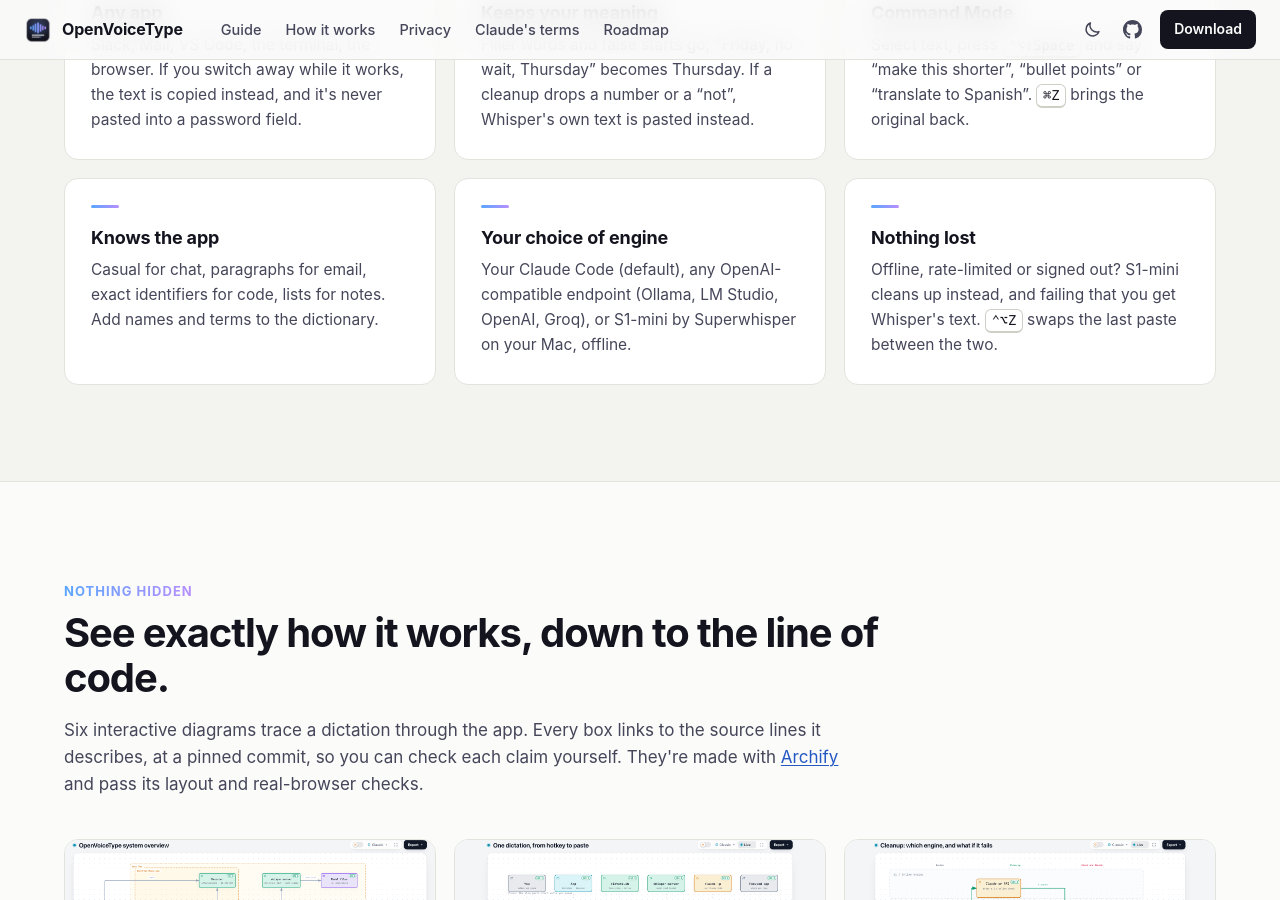
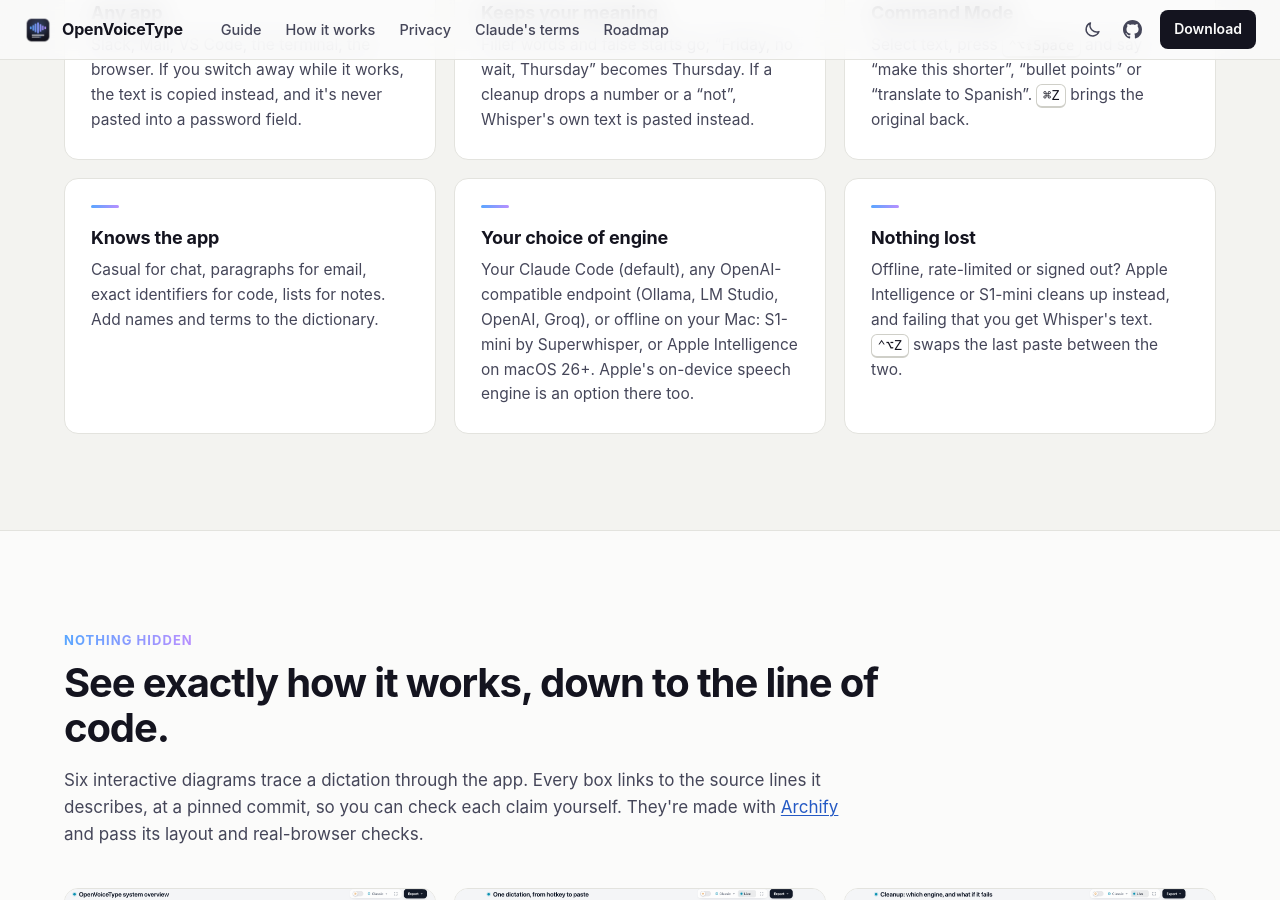
Before and after one commit to mahfuzur/openvoicetype, a Jekyll site: the page built from docs/index.html, in a window 1280 px wide and 900 px high, scrolled down 1710 px. Built offline with Jekyll 4.4.1, drawn with Linux system fonts in a browser that asks for light colours; some of the changed text lies outside the part shown.

Commit message:
Website: Apple's on-device engines next to S1-mini, as in the README
Co-Authored-By: Claude Opus 5.5 <noreply@anthropic.com>

```diff
--- a/docs/index.html
+++ b/docs/index.html
@@ -77,8 +77,9 @@ description: Open-source dictation for macOS. Whisper transcribes on your Mac; t
       <article class="card"><h3>Knows the app</h3><p>Casual for chat, paragraphs for email, exact identifiers for code,
         lists for notes. Add names and terms to the dictionary.</p></article>
       <article class="card"><h3>Your choice of engine</h3><p>Your Claude Code (default), any OpenAI-compatible endpoint
-        (Ollama, LM Studio, OpenAI, Groq), or S1-mini by Superwhisper on your Mac, offline.</p></article>
-      <article class="card"><h3>Nothing lost</h3><p>Offline, rate-limited or signed out? S1-mini cleans up instead, and
+        (Ollama, LM Studio, OpenAI, Groq), or offline on your Mac: S1-mini by Superwhisper, or Apple Intelligence on macOS 26+.
+        Apple's on-device speech engine is an option there too.</p></article>
+      <article class="card"><h3>Nothing lost</h3><p>Offline, rate-limited or signed out? Apple Intelligence or S1-mini cleans up instead, and
         failing that you get Whisper's text. <kbd>⌃⌥Z</kbd> swaps the last paste between the two.</p></article>
     </div>
   </div>
@@ -121,6 +122,7 @@ description: Open-source dictation for macOS. Whisper transcribes on your Mac; t
         <tbody>
           <tr><td>Claude Haiku (default)</td><td>17/17 <span class="muted">(16/17 in some runs)</span></td><td>8/8</td><td>about 1.2 s pre-started, as in the app; 3.4 s with the CLI's startup</td></tr>
           <tr><td>S1-mini, on this Mac</td><td>8/17</td><td>7/8</td><td>0.7 s</td></tr>
+          <tr><td>Apple Intelligence, on this Mac (macOS 26+)</td><td>8/17</td><td>7/8</td><td>1.8 s</td></tr>
           <tr><td>Ollama llama3.2 3B, on this Mac</td><td>9/17</td><td>3/8</td><td>1.8 s</td></tr>
         </tbody>
       </table>
@@ -167,7 +169,7 @@ description: Open-source dictation for macOS. Whisper transcribes on your Mac; t
         <ul>
           <li>The transcript text, with the app's name, the mode and your dictionary terms</li>
           <li>Command Mode: the selected text and your instruction, only when you press its key</li>
-          <li>With S1-mini, or cleanup off, none of your words are sent</li>
+          <li>With S1-mini, Apple Intelligence, or cleanup off, none of your words are sent</li>
         </ul>
       </div>
       <div class="privacy-col privacy-never">
```
